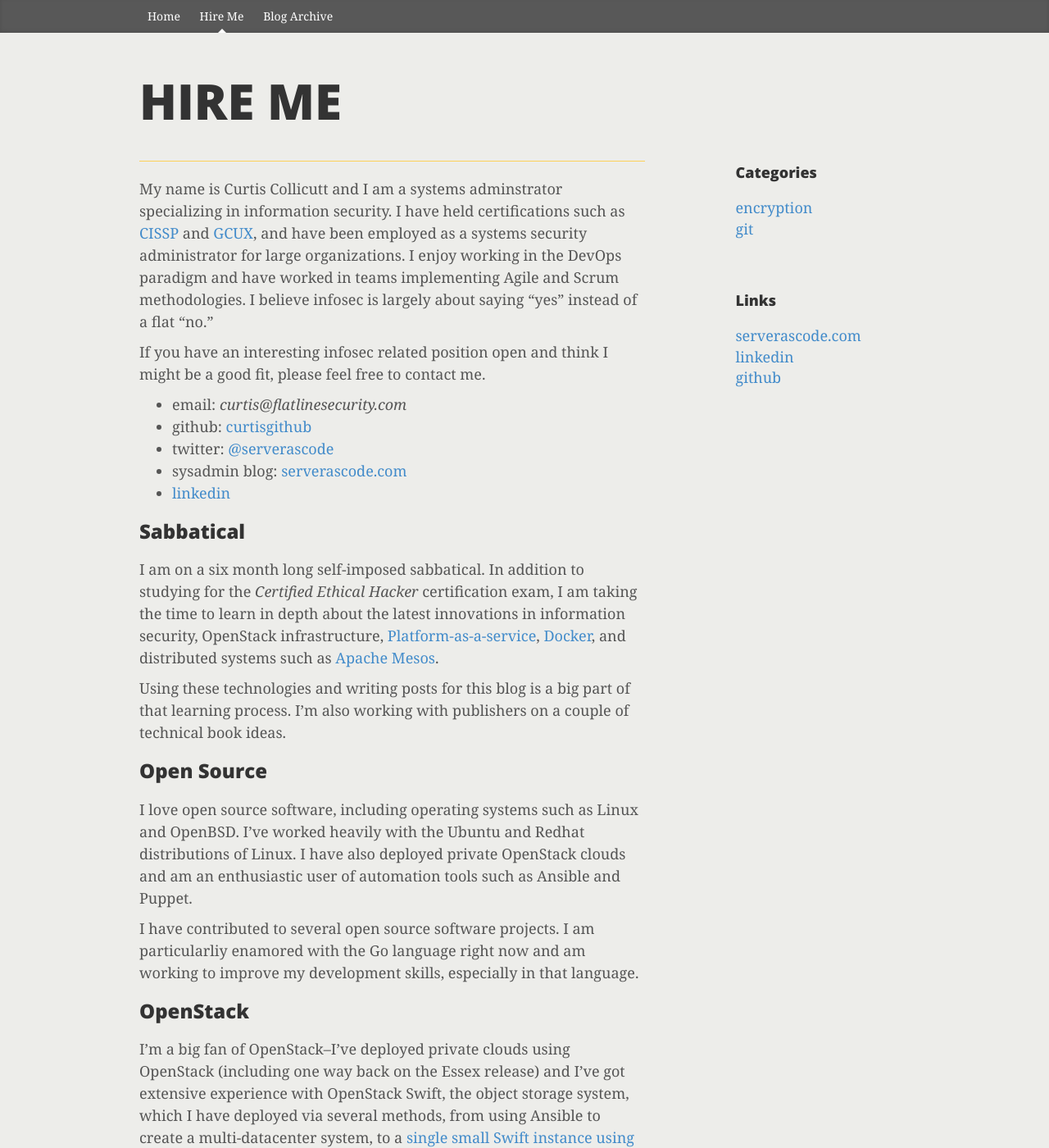
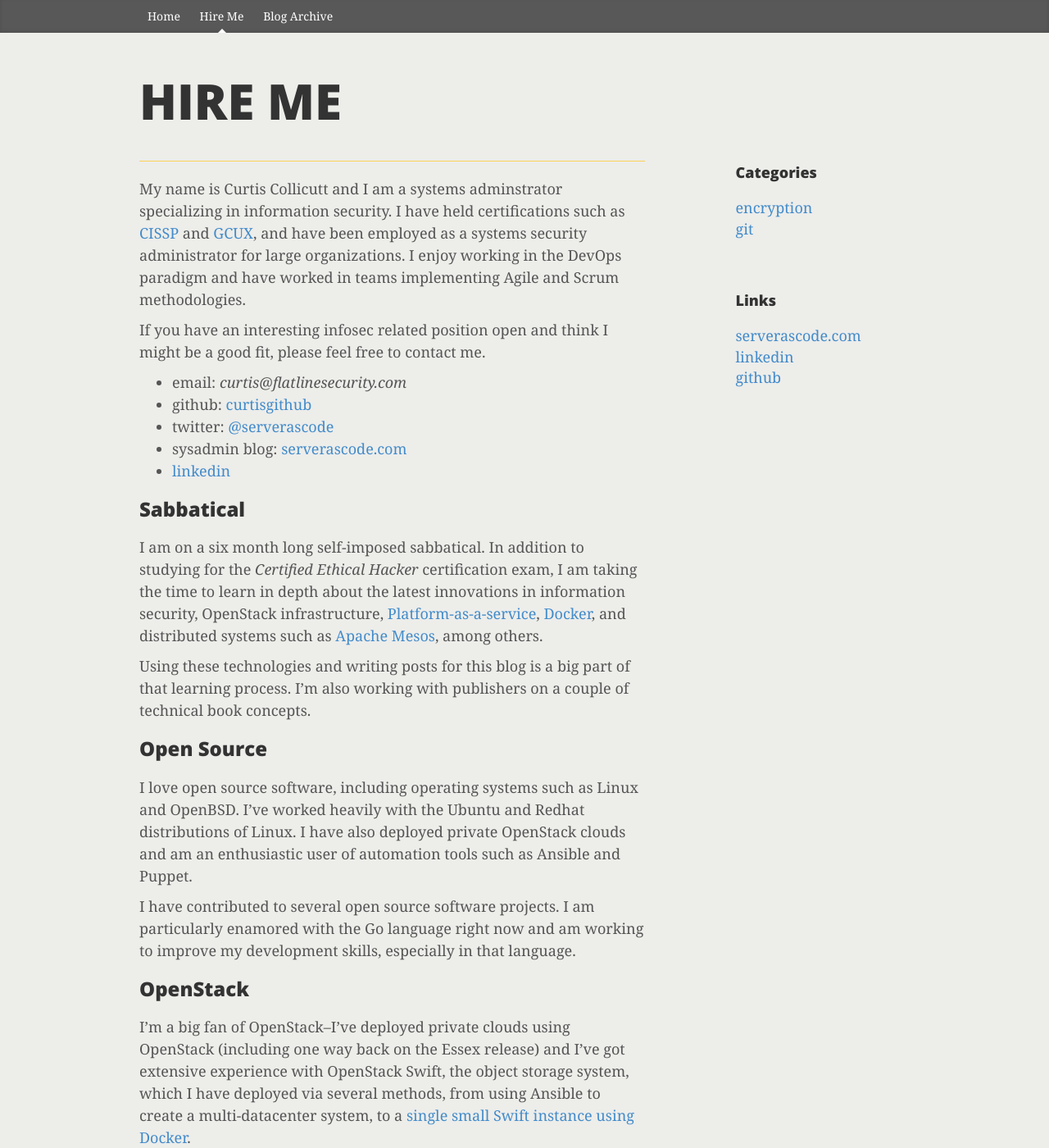
Before and after one commit to flatsec/flatsec.github.io, a Jekyll site: the page built from hire.md, in a window 1280 px wide and 1400 px high. Shown: the whole window at 82% size. Built offline with Jekyll 4.4.1, drawn with Linux system fonts in a browser that asks for light colours; nearby versions of some CDN libraries; Markdown is read by kramdown in place of the engine named in the settings; some of the changed text lies outside the part shown.

Commit message:
cleanup a bit

```diff
--- a/hire.md
+++ b/hire.md
@@ -4,7 +4,7 @@ title: Hire Me
 permalink: /hire/
 ---
 
-My name is Curtis Collicutt and I am a systems adminstrator specializing in information security.  I have held certifications such as  [CISSP](https://www.isc2.org/cissp/Default.aspx) and [GCUX](http://www.giac.org/certification/certified-unix-security-administrator-gcux), and have been employed as a systems security administrator for large organizations. I enjoy working in the DevOps paradigm and have worked in teams implementing Agile and Scrum methodologies. I believe infosec is largely about saying "yes" instead of a flat "no."
+My name is Curtis Collicutt and I am a systems adminstrator specializing in information security.  I have held certifications such as  [CISSP](https://www.isc2.org/cissp/Default.aspx) and [GCUX](http://www.giac.org/certification/certified-unix-security-administrator-gcux), and have been employed as a systems security administrator for large organizations. I enjoy working in the DevOps paradigm and have worked in teams implementing Agile and Scrum methodologies.
 
 If you have an interesting infosec related position open and think I might be a good fit, please feel free to contact me.
 
@@ -16,15 +16,15 @@ If you have an interesting infosec related position open and think I might be a
 
 ### Sabbatical
 
-I am on a six month long self-imposed sabbatical. In addition to studying for the _Certified Ethical Hacker_ certification exam, I am taking the time to learn in depth about the latest innovations in information security, OpenStack infrastructure, [Platform-as-a-service](http://serverascode.com/2014/06/16/build-your-own-paas-docker.html), [Docker](http://docker.com), and distributed systems such as [Apache Mesos](http://mesos.apache.org/).
+I am on a six month long self-imposed sabbatical. In addition to studying for the _Certified Ethical Hacker_ certification exam, I am taking the time to learn in depth about the latest innovations in information security, OpenStack infrastructure, [Platform-as-a-service](http://serverascode.com/2014/06/16/build-your-own-paas-docker.html), [Docker](http://docker.com), and distributed systems such as [Apache Mesos](http://mesos.apache.org/), among others.
 
-Using these technologies and writing posts for this blog is a big part of that learning process. I'm also working with publishers on a couple of technical book ideas.
+Using these technologies and writing posts for this blog is a big part of that learning process. I'm also working with publishers on a couple of technical book concepts.
 
 ### Open Source
 
 I love open source software, including operating systems such as Linux and OpenBSD. I've worked heavily with the Ubuntu and Redhat distributions of Linux. I have also deployed private OpenStack clouds and am an enthusiastic user of automation tools such as Ansible and Puppet.
 
-I have contributed to several open source software projects. I am particularliy enamored with the Go language right now and am working to improve my development skills, especially in that language.
+I have contributed to several open source software projects. I am particularly enamored with the Go language right now and am working to improve my development skills, especially in that language.
 
 ### OpenStack
 
```
Also changed, not shown: other parts of hire.md (+1 -1 lines), _posts/2014-10-08-git-crypted.md (+6 -2 lines).
